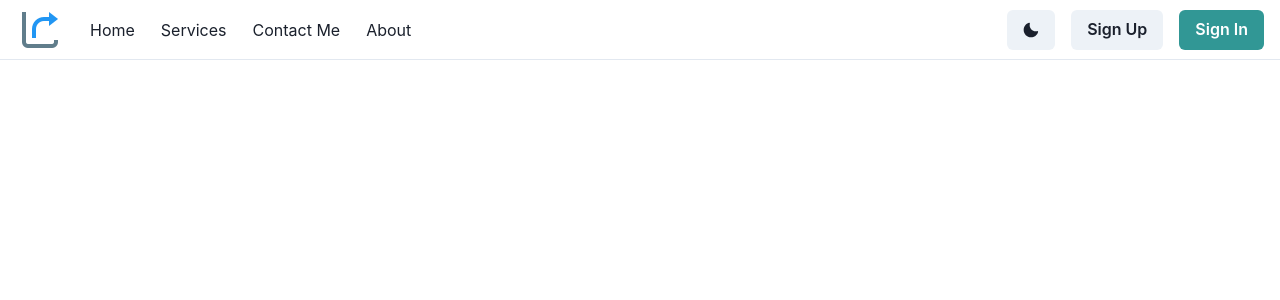
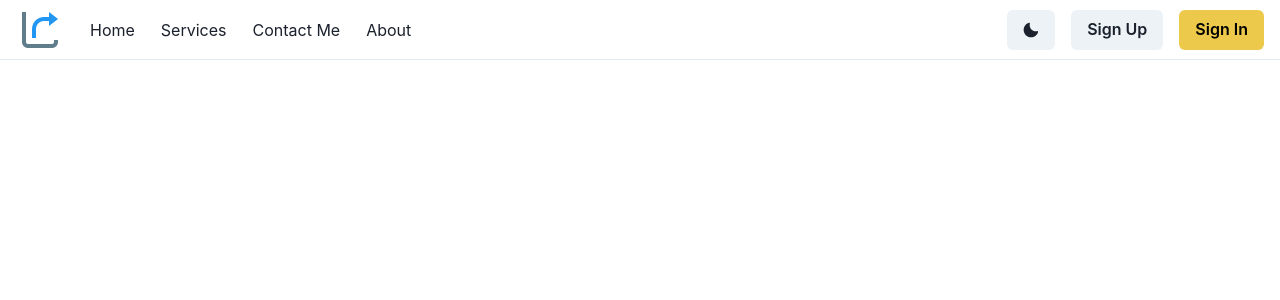
Before and after one commit to AnonymousXC/Quick-Share, a Next.js app: page / in a window 1280 px wide. Shown: the top 300 px of the page. Built offline with nearby package versions, Linux system fonts and the light colour scheme.

Commit message:
Making Tabs.

```diff
--- a/components/navBar.jsx
+++ b/components/navBar.jsx
@@ -1,4 +1,5 @@
 import { useState } from "react";
+import { useRouter } from "next/router";
 import Link from "next/link";
 import {
   Box,
@@ -31,6 +32,7 @@ export default function Navbar() {
 
 
 export function DesktopNavBar() {
+  const ROUTER = useRouter()
   const navBGColor  = useColorModeValue("white", "gray.800");
   const navColor = useColorModeValue("gray.800", "white");
   const navBorderColor = useColorModeValue("gray.200", "gray.900");
@@ -108,11 +110,16 @@ export function DesktopNavBar() {
               Sign Up
             </Button>
           </Link>
-          <Link href="/login">
-            <Button colorScheme="teal">
-              Sign In
-            </Button>
-          </Link>
+          <Button
+          colorScheme="yellow"
+          onClick={() => {
+            if(localStorage.getItem("email") && localStorage.getItem("userID") && localStorage.getItem("username"))
+              ROUTER.push("/dashboard")
+            else
+              ROUTER.push("/login")
+          }}>
+            Sign In
+          </Button>
         </Flex>
       </Flex>
 }
```
Also changed, not shown: components/dashboardSideBar.jsx (deleted, +0 -21 lines), pages/dashboard/index.js (+13 -6 lines), components/.sidebars/desktopSidebar.jsx, components/.sidebars/mobileMenu.jsx (added), components/.tab/Overview.jsx (added), 1 other file (tests, documents, lock files or other folders).
